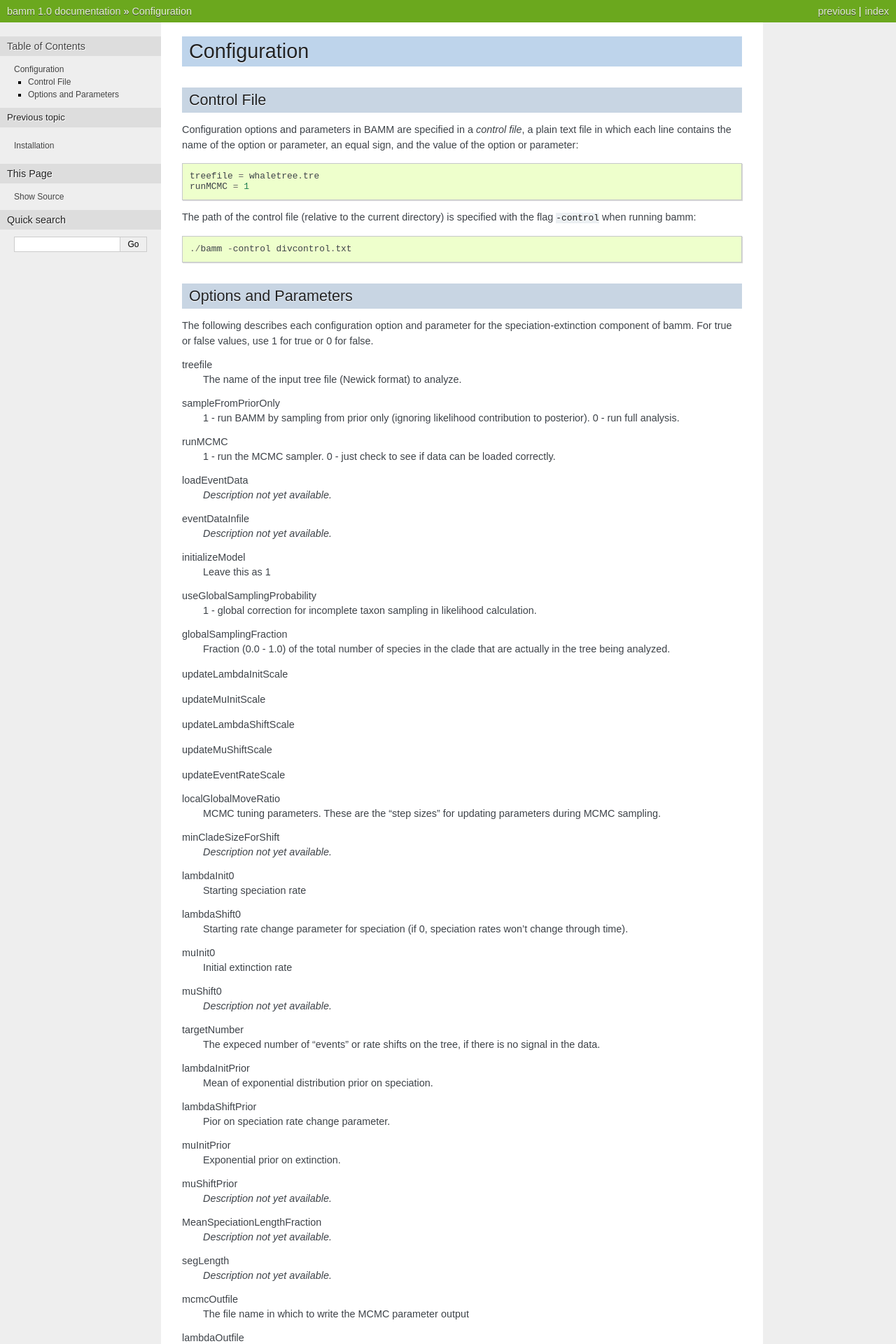
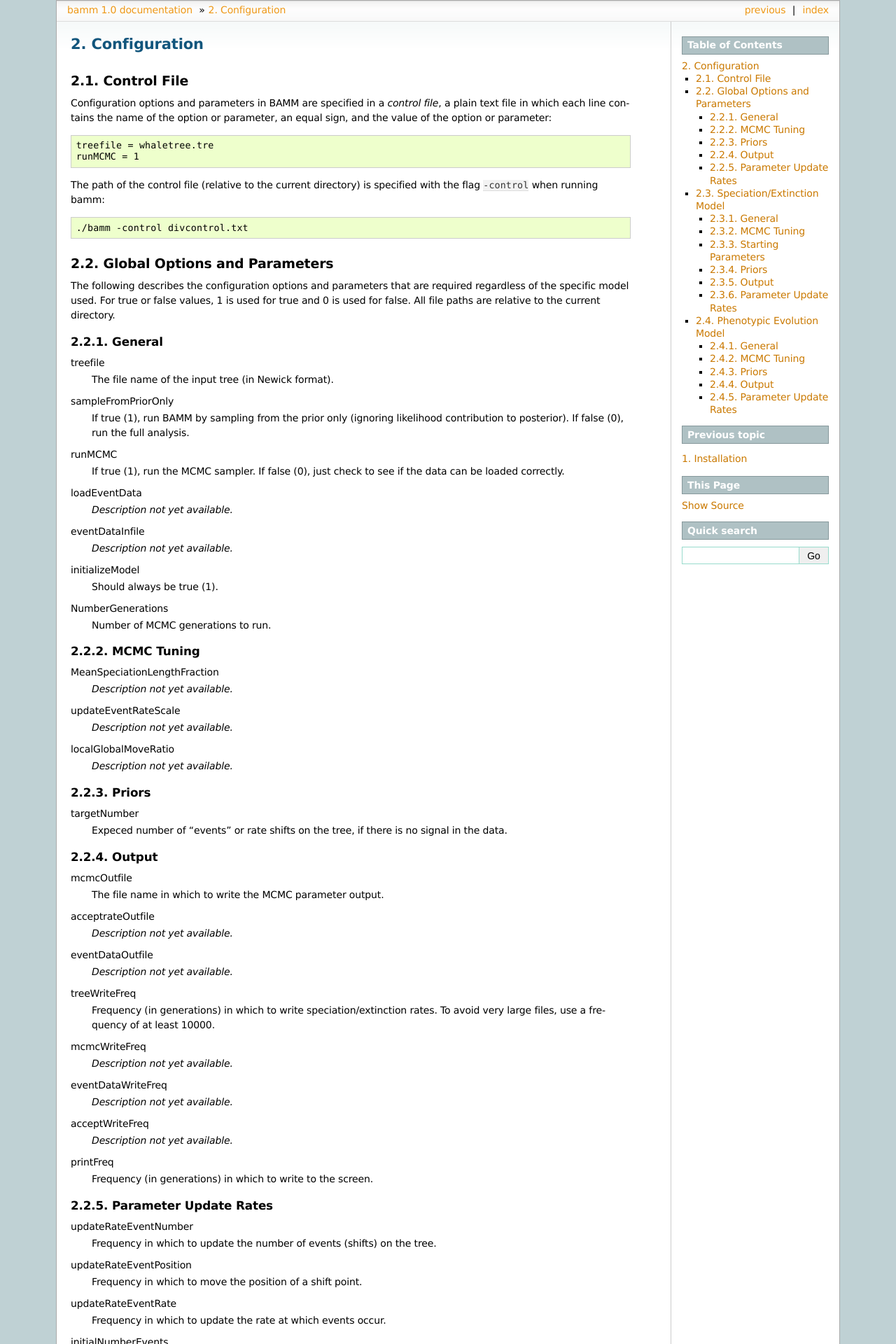
Before and after one commit to redcurry/bamm, a Sphinx documentation site: the page built from doc/source/configuration.rst, in a window 1280 px wide. Shown: the top 1920 px of the page at 70% size. Built offline with Sphinx 7.4.7, drawn with Linux system fonts in a browser that asks for light colours; formulas are drawn with MathJax 3; some of the changed text lies outside the part shown.

Commit message:
Re-organize configuration documentation.

```diff
--- a/doc/source/conf.py
+++ b/doc/source/conf.py
@@ -104,12 +104,31 @@ pygments_style = 'sphinx'
 
 # The theme to use for HTML and HTML Help pages.  See the documentation for
 # a list of builtin themes.
-html_theme = 'nature'
+html_theme = 'sphinxdoc'
 
 # Theme options are theme-specific and customize the look and feel of a theme
 # further.  For a list of options available for each theme, see the
 # documentation.
-#html_theme_options = {}
+#html_theme_options = {
+#  'footerbgcolor' : 'black',
+#  'footertextcolor' : 'white',
+#
+#  'sidebarbgcolor' : '#ffc7a0',
+#  'sidebartextcolor' : '#3d4826',
+#  'sidebarlinkcolor' : '#3d4826',
+#
+#  'linkcolor' : 'black',
+#
+#  'relbarbgcolor' : '#71a2f9',
+#  'relbartextcolor' : 'white',
+#  'relbarlinkcolor' : 'white',
+#
+#  'headbgcolor' : 'white',
+#  'headtextcolor' : '#6b7030',
+#
+#  'codebgcolor' : '#ffecde',
+#  'codetextcolor' : '#6b7030'
+#}
 
 # Add any paths that contain custom themes here, relative to this directory.
 #html_theme_path = []
--- a/doc/source/configuration.rst
+++ b/doc/source/configuration.rst
@@ -16,24 +19,29 @@ with the flag ``-control`` when running bamm::
 
     ./bamm -control divcontrol.txt
 
-Options and Parameters
-----------------------
 
-The following describes each configuration option and parameter for the
-speciation-extinction component of bamm. For true or false values, use 1 for
-true or 0 for false.
+Global Options and Parameters
+-----------------------------
+
+The following describes the configuration options and parameters
+that are required regardless of the specific model used.
+For true or false values, 1 is used for true and 0 is used for false.
+All file paths are relative to the current directory.
+
+General
+.......
 
 treefile
-  The name of the input tree file (Newick format) to analyze.
+  The file name of the input tree (in Newick format).
 
 sampleFromPriorOnly
-  1 - run BAMM by sampling from prior only (ignoring likelihood
-  contribution to posterior).
-  0 - run full analysis.
+  If true (1), run BAMM by sampling from the prior only
+  (ignoring likelihood contribution to posterior).
+  If false (0), run the full analysis.
 
 runMCMC
-  1 - run the MCMC sampler.
-  0 - just check to see if data can be loaded correctly.
+  If true (1), run the MCMC sampler.
+  If false (0), just check to see if the data can be loaded correctly.
 
 loadEventData
   *Description not yet available.*
@@ -42,90 +50,45 @@ eventDataInfile
   *Description not yet available.*
 
 initializeModel
-  Leave this as 1
+  Should always be true (1).
 
-useGlobalSamplingProbability
-  1 - global correction for incomplete taxon sampling in likelihood
-  calculation.
+NumberGenerations
+  Number of MCMC generations to run.
 
-globalSamplingFraction
-  Fraction (0.0 - 1.0) of the total number of species in the clade
-  that are actually in the tree being analyzed.
-
-updateLambdaInitScale
-
-updateMuInitScale
-
-updateLambdaShiftScale
-
-updateMuShiftScale
-
-updateEventRateScale
-
-localGlobalMoveRatio
-  MCMC tuning parameters. These are the "step sizes" for updating parameters
-  during MCMC sampling.
-
-minCladeSizeForShift
-  *Description not yet available.*
-
-lambdaInit0
-  Starting speciation rate
-
-lambdaShift0
-  Starting rate change parameter for speciation (if 0, speciation rates
-  won't change through time).
-
-muInit0
-  Initial extinction rate
-
-muShift0
-  *Description not yet available.*
-
-targetNumber
-  The expeced number of "events" or rate shifts on the tree,
-  if there is no signal in the data.
-
-lambdaInitPrior
-  Mean of exponential distribution prior on speciation.
-
-lambdaShiftPrior
-  Pior on speciation rate change parameter.
-
-muInitPrior
-  Exponential prior on extinction.
-
-muShiftPrior
-  *Description not yet available.*
+MCMC Tuning
+...........
 
 MeanSpeciationLengthFraction
   *Description not yet available.*
 
-segLength
+updateEventRateScale
   *Description not yet available.*
 
+localGlobalMoveRatio
+  *Description not yet available.*
+
+Priors
+......
+
+targetNumber
+  Expeced number of "events" or rate shifts on the tree,
+  if there is no signal in the data.
+
+Output
+......
+
 mcmcOutfile
-  The file name in which to write the MCMC parameter output
-
-lambdaOutfile
-  The file name in which to write branch-specific speciation
-  rates.
-
-muOutfile
-  The file name in which to write branch-specific extinction rates.
+  The file name in which to write the MCMC parameter output.
 
 acceptrateOutfile
   *Description not yet available.*
 
-lambdaNodeOutfile
-  *Description not yet available.*
-
-eventWriteFreq
+eventDataOutfile
   *Description not yet available.*
 
 treeWriteFreq
   Frequency (in generations) in which to write speciation/extinction rates.
-  Recommended frequency of > 10000
+  To avoid very large files, use a frequency of at least 10000.
 
 mcmcWriteFreq
   *Description not yet available.*
@@ -139,12 +102,11 @@ acceptWriteFreq
 printFreq
   Frequency (in generations) in which to write to the screen.
 
-NumberGenerations
-  Number of MCMC generations.
+Parameter Update Rates
+......................
 
 updateRateEventNumber
-  Frequency in which to update the number of events (shifts) on the
-  tree.
+  Frequency in which to update the number of events (shifts) on the tree.
 
 updateRateEventPosition
   Frequency in which to move the position of a shift point.
@@ -152,16 +114,184 @@ updateRateEventPosition
 updateRateEventRate
   Frequency in which to update the rate at which events occur.
 
+initialNumberEvents
+  *Description not yet available.*
+
+
+Speciation/Extinction Model
+---------------------------
+
+The following describes the configuration options and parameters
+for the speciation/extinction model in BAMM.
+To use this model, run the executable called ``bamm``.
+
+General
+.......
+
+useGlobalSamplingProbability
+  If true (1), use global correction for incomplete taxon sampling
+  in the likelihood calculation.
+
+globalSamplingFraction
+  Fraction (0.0 - 1.0) of the total number of species in the clade
+  that are in the tree being analyzed.
+
+MCMC Tuning
+...........
+
+updateLambdaInitScale
+  *Description not yet available.*
+
+updateMuInitScale
+  *Description not yet available.*
+
+updateLambdaShiftScale
+  *Description not yet available.*
+
+updateMuShiftScale
+  *Description not yet available.*
+
+minCladeSizeForShift
+  *Description not yet available.*
+
+Starting Parameters
+...................
+
+lambdaInit0
+  Starting speciation rate.
+
+lambdaShift0
+  Starting rate change parameter for speciation
+  (if 0, speciation rates will not change through time).
+
+muInit0
+  Initial extinction rate.
+
+muShift0
+  *Description not yet available.*
+
+Priors
+......
+
+lambdaInitPrior
+  Mean of the exponential distribution prior on speciation.
+
+lambdaShiftPrior
+  Prior on the speciation rate change parameter.
+
+muInitPrior
+  Exponential prior on extinction.
+
+muShiftPrior
+  *Description not yet available.*
+
+segLength
+  *Description not yet available.*
+
+Output
+......
+
+lambdaOutfile
+  The file name in which to write branch-specific speciation rates.
+
+muOutfile
+  The file name in which to write branch-specific extinction rates.
+
+lambdaNodeOutfile
+  *Description not yet available.*
+
+Parameter Update Rates
+......................
+
 updateRateLambda0
-  Frequency in which to update the initial speciation rate for an
-  event.
+  Frequency in which to update the initial speciation rate for an event.
 
 updateRateLambdaShift
-  Frequency in which to update how speciation rates change through
-  time.
+  Frequency in which to update how speciation rates change through time.
 
 updateRateMu0
   Frequency in which to update the initial extinction rate.
 
-initialNumberEvents
+
+Phenotypic Evolution Model
+--------------------------
+
+The following describes the configuration options and parameters
+for the phenotypic evolution model in BAMM.
+The parameter "beta" represents the rate of phenotypic evolution
+at any point in time.
+To use this model, run the executable called ``bammtrait``.
+
+General
+.......
+
+traitfile
+  The file name the trait data, relative to the current directory.
+  The traits must be continuous characters.
+  Each line must have a species name and the corresponding trait,
+  separated by a tab.
+  No header row is permitted.
+  All species in the trait data file must be in the tree and vice versa.
+
+MCMC Tuning
+...........
+
+updateBetaScale
+  Controls the amount by which to change the value of beta
+  at any step in the MCMC sampling.
+
+updateNodeStateScale
   *Description not yet available.*
+
+updateBetaShiftScale
+  *Description not yet available.*
+
+betaInit
+  Initial rate.
+
+betaShiftInit
+  Initial time-dependent shift.
+  If negative, it implies a decrease in the rate of phenotypic evolution
+  through time.
+
+Priors
+......
+
+betaInitPrior
+  *Description not yet available.*
+
+betaShiftPrior
+  *Description not yet available.*
+
+useObservedMinMaxAsTraitPriors
+  *Description not yet available.*
+
+traitPriorMin
+  *Description not yet available.*
+
+traitPriorMax
+  *Description not yet available.*
+
+Output
+......
+
+betaOutfile
+  The file name in which to write the phenotypic rates.
+
+nodeStateOutfile
+  *Description not yet available.*
+
+Parameter Update Rates
+......................
+
+updateRateBeta0
+  *Description not yet available.*
+
+updateRateBetaShift
+  *Description not yet available.*
+
+updateRateNodeState
+  Relative rate at which to update individual node state values.
+  This value should, in general, be substantially higher
+  than the other parameter values (recommended 25:1 or 50:1)
+  because there are so many internal nodes states that need to be updated.
--- a/doc/source/index.rst
+++ b/doc/source/index.rst
@@ -6,10 +6,9 @@
 BAMM Documentation
 ==================
 
-Contents:
-
 .. toctree::
    :maxdepth: 2
+   :numbered:
 
    installation
    configuration
```
Also changed, not shown: other parts of doc/source/configuration.rst (+3 -0 lines).
